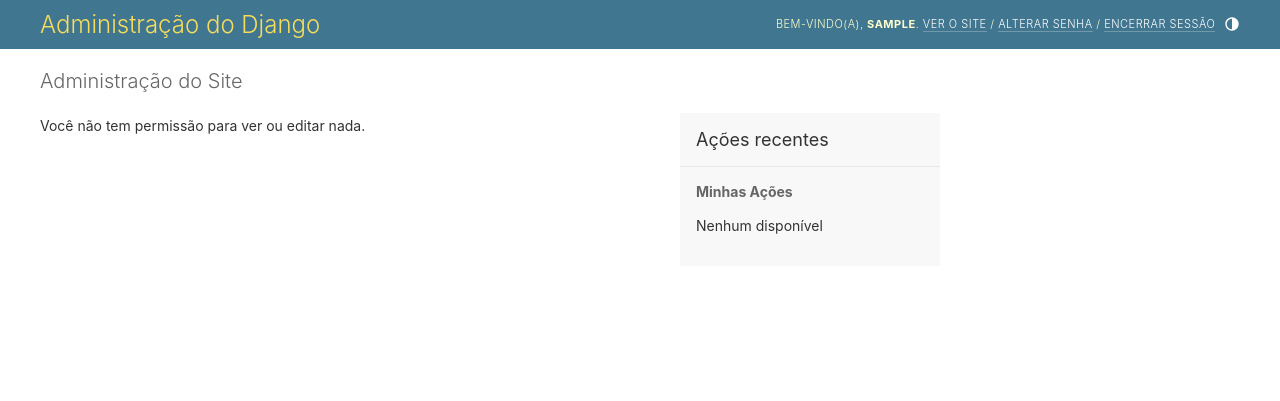
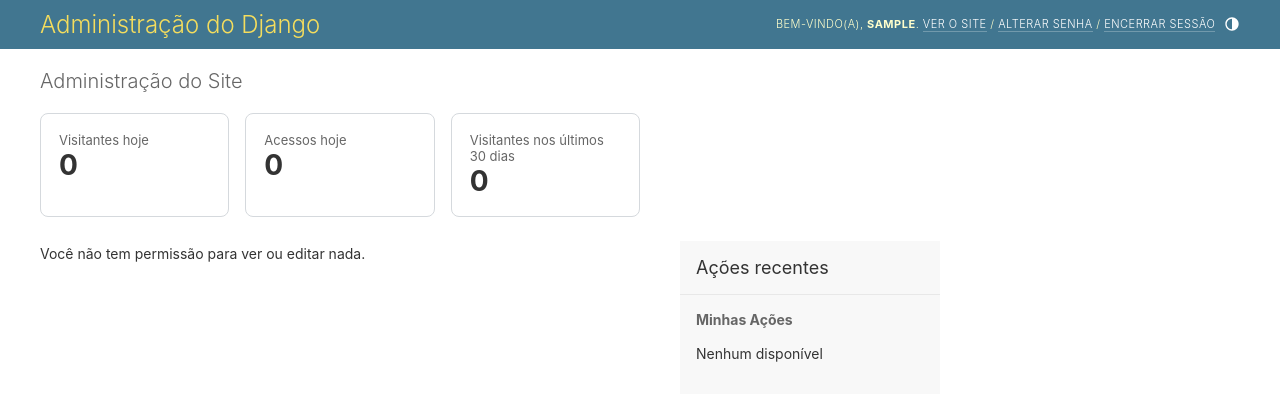
Before and after one commit to fe-22/WS_FTTHEC, a Django app: page /admin/ in a window 1280 px wide. Shown: the top 401 px of the page. Run offline with Django 4.2, Linux system fonts and the light colour scheme; the visitor is signed in with stand-in values (Sample User, id 1); data comes from the database, SQL or seed files in the repository; data that the repository does not hold is empty.

Commit message:
Exibe métricas de visitas no painel do admin
Co-authored-by: Copilot <223556219+Copilot@users.noreply.github.com>

```diff
--- a/core/context_processors.py
+++ b/core/context_processors.py
@@ -1,4 +1,7 @@
+from datetime import timedelta
+
 from django.conf import settings
+from django.utils import timezone
 
 
 def site_links(request):
@@ -7,3 +10,21 @@ def site_links(request):
         "google_analytics_id": getattr(settings, "GOOGLE_ANALYTICS_ID", ""),
         "whatsapp_url": getattr(settings, "WHATSAPP_URL", ""),
     }
+
+
+def admin_site_analytics(request):
+    if request.path != "/admin/" or not request.user.is_active or not request.user.is_staff:
+        return {}
+
+    from .models import SiteVisit
+
+    today = timezone.localdate()
+    visits_today = SiteVisit.objects.filter(visited_at__date=today)
+    visitors_30_days = SiteVisit.objects.filter(
+        visited_at__gte=timezone.now() - timedelta(days=30)
+    )
+    return {
+        "site_visitors_today": visits_today.values("visitor_id").distinct().count(),
+        "site_pageviews_today": visits_today.count(),
+        "site_visitors_30_days": visitors_30_days.values("visitor_id").distinct().count(),
+    }
--- a/erp_site/settings.py
+++ b/erp_site/settings.py
@@ -128,6 +128,7 @@ TEMPLATES = [
                 "django.contrib.auth.context_processors.auth",
                 "django.contrib.messages.context_processors.messages",
                 "core.context_processors.site_links",
+                "core.context_processors.admin_site_analytics",
             ],
         },
     },
--- /dev/null
+++ b/templates/admin/index.html
@@ -0,0 +1,19 @@
+{% extends "admin/index.html" %}
+
+{% block content %}
+<div style="display:grid;grid-template-columns:repeat(auto-fit,minmax(180px,1fr));gap:16px;margin:0 0 24px;">
+  <a href="{% url 'admin:core_sitevisit_changelist' %}" style="display:block;padding:18px;border:1px solid #d5d9dd;border-radius:8px;background:var(--body-bg);text-decoration:none;">
+    <span style="display:block;color:var(--body-quiet-color);font-size:13px;">Visitantes hoje</span>
+    <strong style="display:block;font-size:28px;color:var(--body-fg);">{{ site_visitors_today|default:"0" }}</strong>
+  </a>
+  <a href="{% url 'admin:core_sitevisit_changelist' %}" style="display:block;padding:18px;border:1px solid #d5d9dd;border-radius:8px;background:var(--body-bg);text-decoration:none;">
+    <span style="display:block;color:var(--body-quiet-color);font-size:13px;">Acessos hoje</span>
+    <strong style="display:block;font-size:28px;color:var(--body-fg);">{{ site_pageviews_today|default:"0" }}</strong>
+  </a>
+  <a href="{% url 'admin:core_sitevisit_changelist' %}" style="display:block;padding:18px;border:1px solid #d5d9dd;border-radius:8px;background:var(--body-bg);text-decoration:none;">
+    <span style="display:block;color:var(--body-quiet-color);font-size:13px;">Visitantes nos últimos 30 dias</span>
+    <strong style="display:block;font-size:28px;color:var(--body-fg);">{{ site_visitors_30_days|default:"0" }}</strong>
+  </a>
+</div>
+{{ block.super }}
+{% endblock %}
```
Also changed, not shown: templates/home.html (+6 -6 lines).
